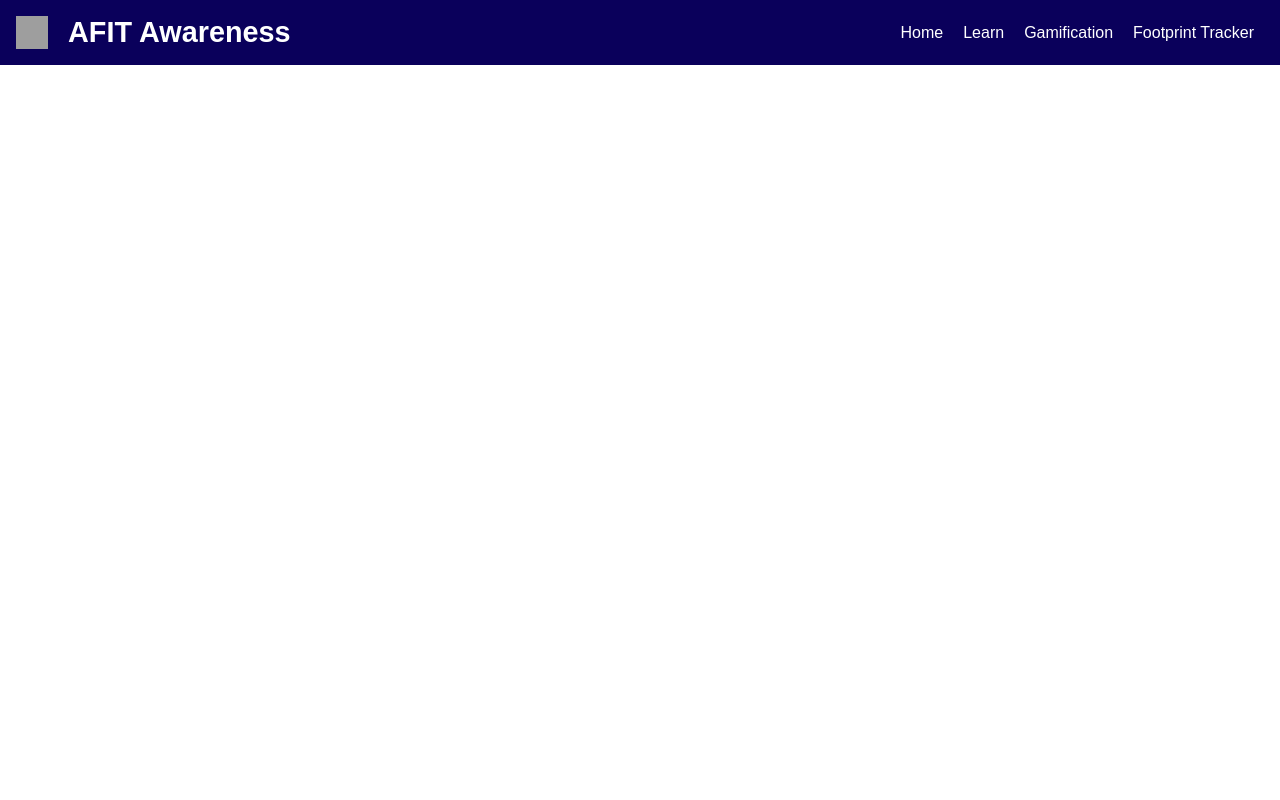
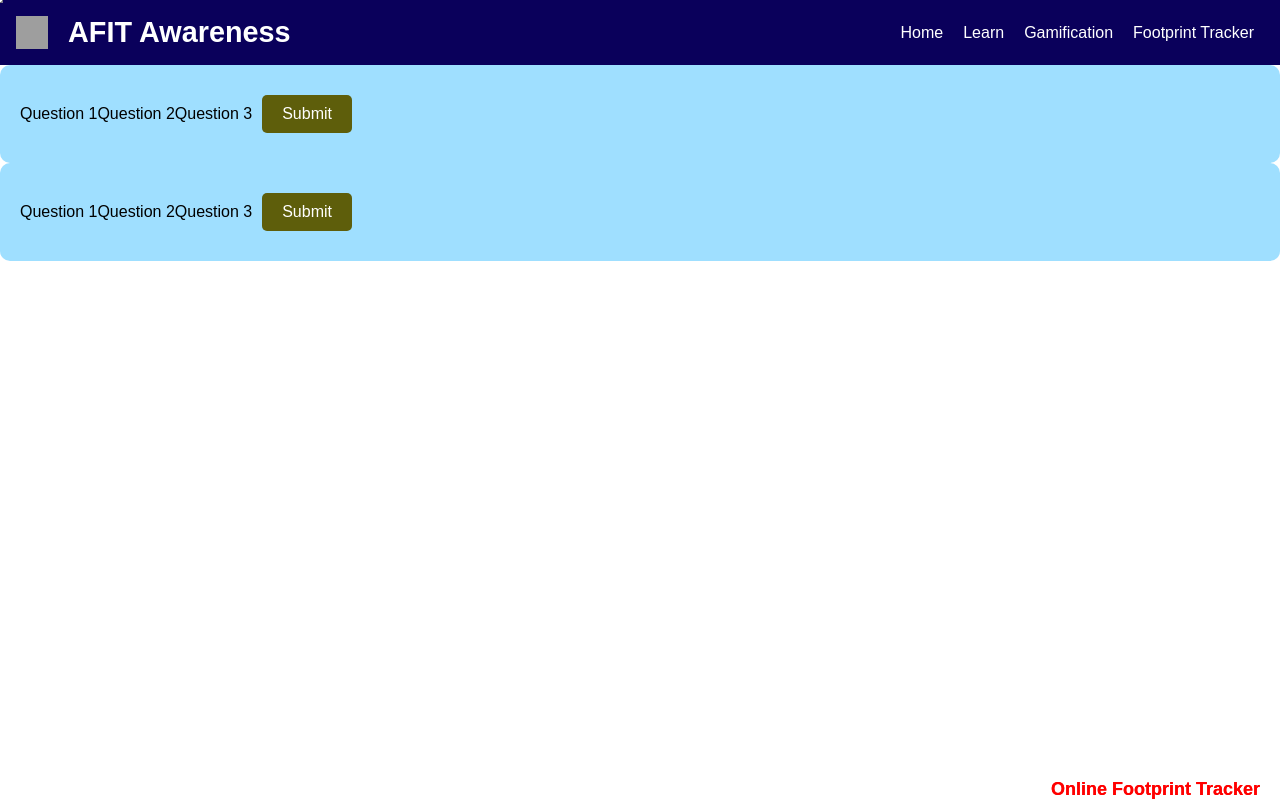
Before and after one commit to itcentralng/afit-awareness-updated, a React (Vite) app: page /FootprintTrackerPage in a window 1280 px wide. Built offline with nearby package versions, Linux system fonts and the light colour scheme; no server answers; grey boxes are pictures that could not be loaded.

Commit message:
Added Footprint Tracker

```diff
--- a/src/App.jsx
+++ b/src/App.jsx
@@ -6,6 +6,7 @@ import Game from "./pages/Game";
 import ClimateGame from "./pages/game/ClimateGame";
 import ClimateLearn from "./pages/ClimateLearn";
 import CyberLearn from "./pages/CyberLearn";
+import FootprintTrackerPage from "./pages/FootprintTrackerPage";
 // import CyberGamePlay from "./pages/game/CyberGamePlay";
 
 function App() {
@@ -16,6 +17,7 @@ function App() {
         <Route path="/" element={<Home />} />
         <Route path="/learn" element={<Learn />} />
         <Route path="/game" element={<Game />} />
+        <Route path="/FootprintTrackerPage" element={<FootprintTrackerPage />} />
         <Route path="/climate-game" element={<ClimateGame />} />
         {/* <Route path="/cyber-game" element={<CyberGamePlay />} /> */}
         <Route path="/learn-climate" element={<ClimateLearn />} />
--- /dev/null
+++ b/src/components/CarbonFootprintTracker.jsx
@@ -0,0 +1,57 @@
+import React, { useState } from 'react';
+
+const CarbonFootprintTracker = () => {
+  const [answers, setAnswers] = useState({
+    question1: false,
+    question2: false,
+  });
+
+  const handleCheckboxChange = (question) => {
+    setAnswers((prevAnswers) => ({
+      ...prevAnswers,
+      [question]: !prevAnswers[question],
+    }));
+  };
+
+  const handleSubmit = () => {
+    console.log('Submitting answers:', answers);
+  };
+
+  return (
+    <div>
+      <h2>Online Footprint Tracker</h2>
+      <form>
+        <label>
+          <input
+            type="checkbox"
+            checked={answers.question1}
+            onChange={() => handleCheckboxChange('question1')}
+          />
+          Question 1
+        </label>
+        <label>
+          <input
+            type="checkbox"
+            checked={answers.question2}
+            onChange={() => handleCheckboxChange('question2')}
+          />
+          Question 2
+        </label>
+        <label>
+          <input
+            type="checkbox"
+            checked={answers.question3}
+            onChange={() => handleCheckboxChange('question3')}
+          />
+          Question 3
+        </label>
+
+        <button type="button" onClick={handleSubmit}>
+          Submit
+        </button>
+      </form>
+    </div>
+  );
+};
+
+export default CarbonFootprintTracker;
--- /dev/null
+++ b/src/pages/FootprintTrackerPage.jsx
@@ -0,0 +1,14 @@
+import React from 'react';
+import CarbonFootprintTracker from '../components/CarbonFootprintTracker';
+import OnlineFootprintTracker from '../components/CarbonFootprintTracker';
+
+const FootprintTrackerPage = () => {
+  return (
+    <div>
+      <CarbonFootprintTracker />
+      <OnlineFootprintTracker />
+    </div>
+  );
+};
+
+export default FootprintTrackerPage;
--- a/src/pages/Header.jsx
+++ b/src/pages/Header.jsx
@@ -20,7 +20,7 @@ function Header() {
           <Link to="/game">Gamification</Link>
         </li>
         <li>
-          <Link to="/x.html">Footprint Tracker</Link>
+          <Link to="/FootprintTrackerPage">Footprint Tracker</Link>
         </li>
       </ul>
     </nav>
```
